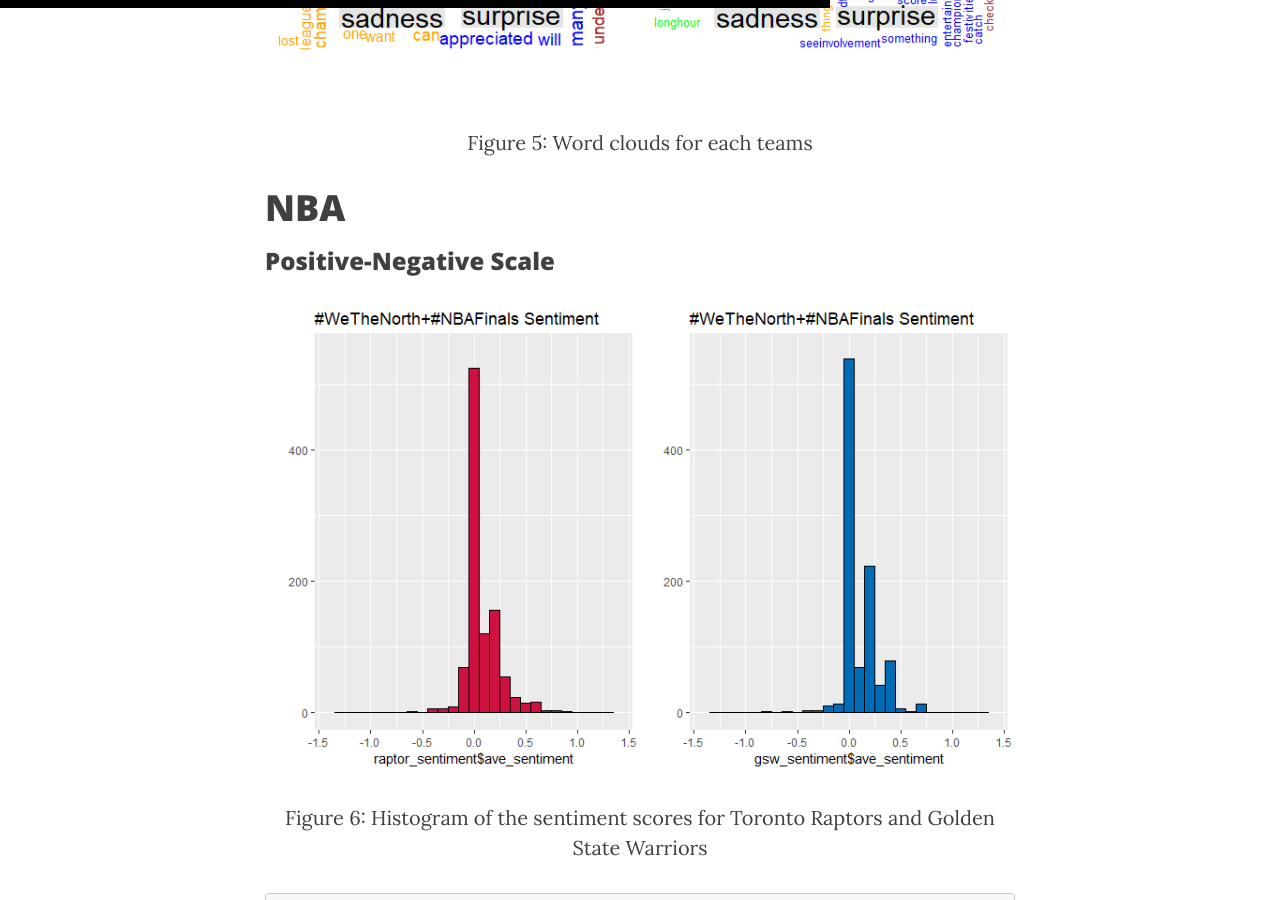
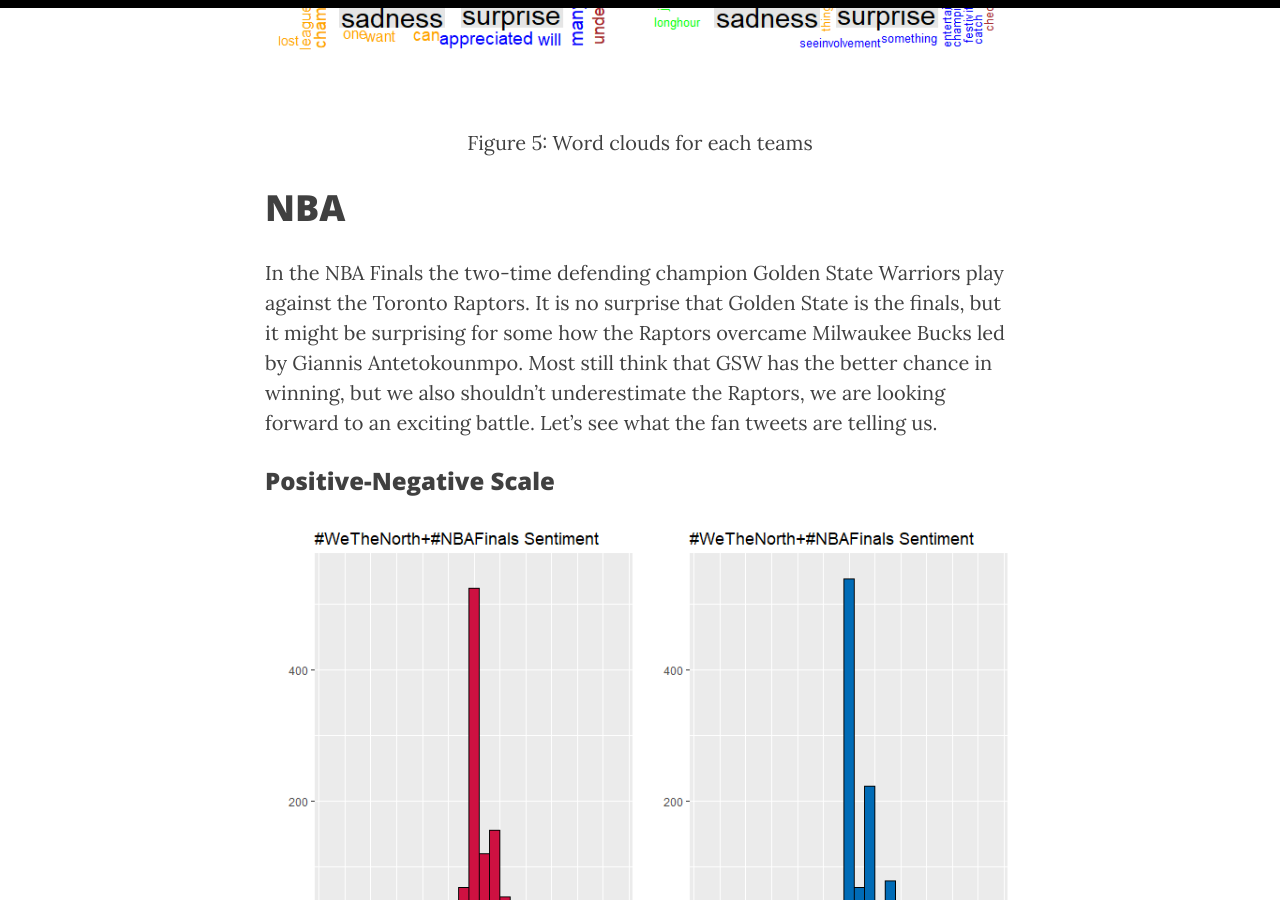
Before and after one commit to georgekatona/georgekatona.github.io, a Jekyll site: the page built from _posts/2019-05-30-Sport-Finals.markdown, in a window 1280 px wide and 900 px high, scrolled down 5604 px. Built offline with Jekyll 4.4.1, drawn with Linux system fonts in a browser that asks for light colours; nearby versions of some CDN libraries; comment, search, counter and statistics services are not loaded.

Commit message:
Edit post

```diff
--- a/_posts/2019-05-30-Sport-Finals.markdown
+++ b/_posts/2019-05-30-Sport-Finals.markdown
@@ -92,6 +92,8 @@
 
 # NBA
 
+In the NBA Finals the two-time defending champion Golden State Warriors play against the Toronto Raptors. It is no surprise that Golden State is the finals, but it might be surprising for some how the Raptors overcame Milwaukee Bucks led by Giannis Antetokounmpo. Most still think that GSW has the better chance in winning, but we also shouldn’t underestimate the Raptors, we are looking forward to an exciting battle. Let’s see what the fan tweets are telling us.
+
 ### Positive-Negative Scale
 
 ![rap_gsw_histo](https://georgekatona.com/img/finals/rap_gsw_histo.png)
```
